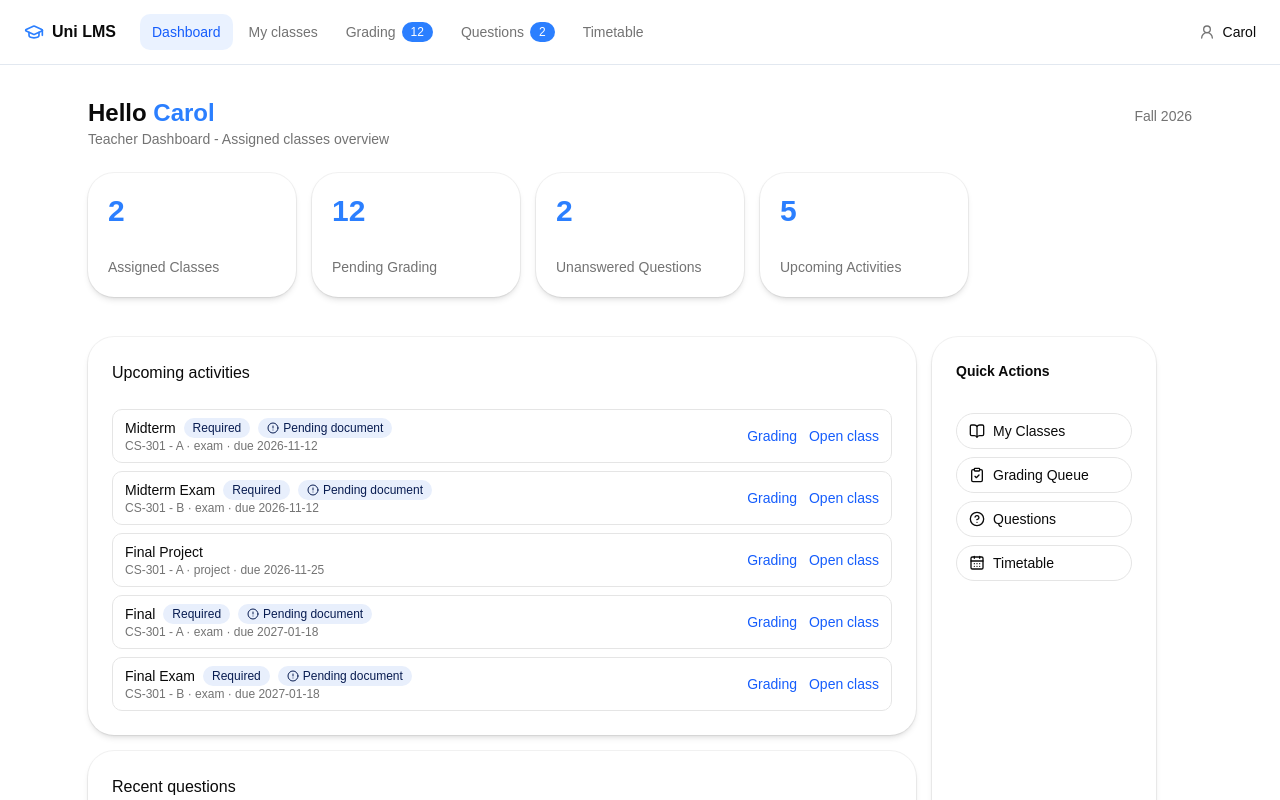
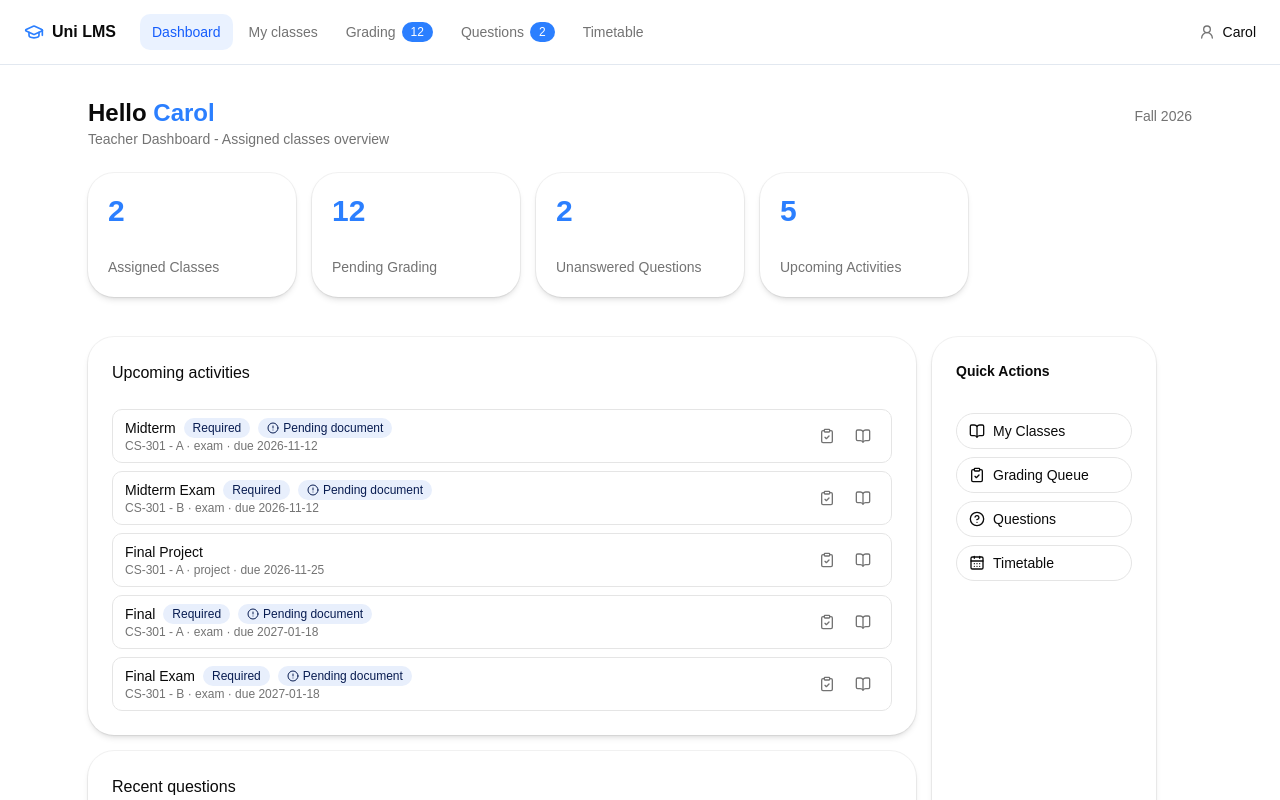
Before and after one commit to ch-arslanahmad/uni-lms, a React (Vite) app in the folder frontend/: page /teacher in a window 1280 px wide. Shown: the top 800 px of the page. Built offline with nearby package versions, Linux system fonts and the light colour scheme.

Commit message:
feat: use icon actions on teacher dashboard

```diff
--- a/frontend/src/pages/teacher/TeacherDashboard.tsx
+++ b/frontend/src/pages/teacher/TeacherDashboard.tsx
@@ -49,9 +49,9 @@ function TeacherDashboard() {
                       <p className="font-medium flex items-center gap-2">{a.title}{a.required && <Badge variant="secondary">Required</Badge>}{a.required && !a.documentName && <Badge variant="secondary" className="gap-1"><AlertCircle className="size-3" />Pending document</Badge>}</p>
                       <p className="text-xs text-muted-foreground">{sec ? `${sec.section.subjectCode} - ${sec.section.code} · ` : ""}{a.kind} · due {a.dueAt}</p>
                     </div>
-                    <div className="flex items-center gap-3">
-                      <Link to={`/teacher/grading?activity=${a.id}`} className="text-blue-600 hover:underline">Grading</Link>
-                      <Link to={`/teacher/classes/${a.sectionId}`} className="text-blue-600 hover:underline">Open class</Link>
+                    <div className="flex items-center gap-1">
+                      <Link to={`/teacher/grading?activity=${a.id}`} title="Grading" aria-label="Grading" className="inline-flex size-8 items-center justify-center rounded-md text-muted-foreground hover:bg-muted hover:text-foreground"><ClipboardCheck className="size-4" /></Link>
+                      <Link to={`/teacher/classes/${a.sectionId}`} title="Open class" aria-label="Open class" className="inline-flex size-8 items-center justify-center rounded-md text-muted-foreground hover:bg-muted hover:text-foreground"><BookOpen className="size-4" /></Link>
                     </div>
                   </div>
                 );
```
